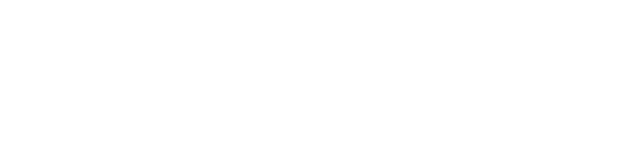
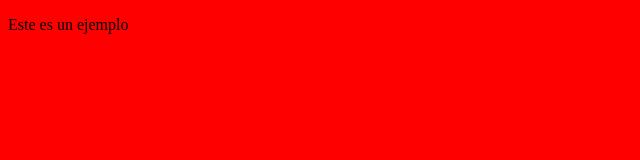
Before and after one commit to IvanJukonis/LPPA2019, a plain HTML site: page index.html in a window 1280 px wide. Shown: the whole page, without its empty margins (0-640 px from the left). Drawn offline with Linux system fonts and the light colour scheme.

Commit message:
LPPA2019: HTML structure and CSS

```diff
--- a/index.html
+++ b/index.html
@@ -4,9 +4,10 @@
     <meta charset="UTF-8">
     <meta name="viewport" content="width=device-width, initial-scale=1.0">
     <meta http-equiv="X-UA-Compatible" content="ie=edge">
-    <title>Document</title>
+    <title>LPPA 2019</title>
+    <link rel="stylesheet" href="style.css">
 </head>
 <body>
-
+    <p>Este es un ejemplo</p>
 </body>
 </html>
```
